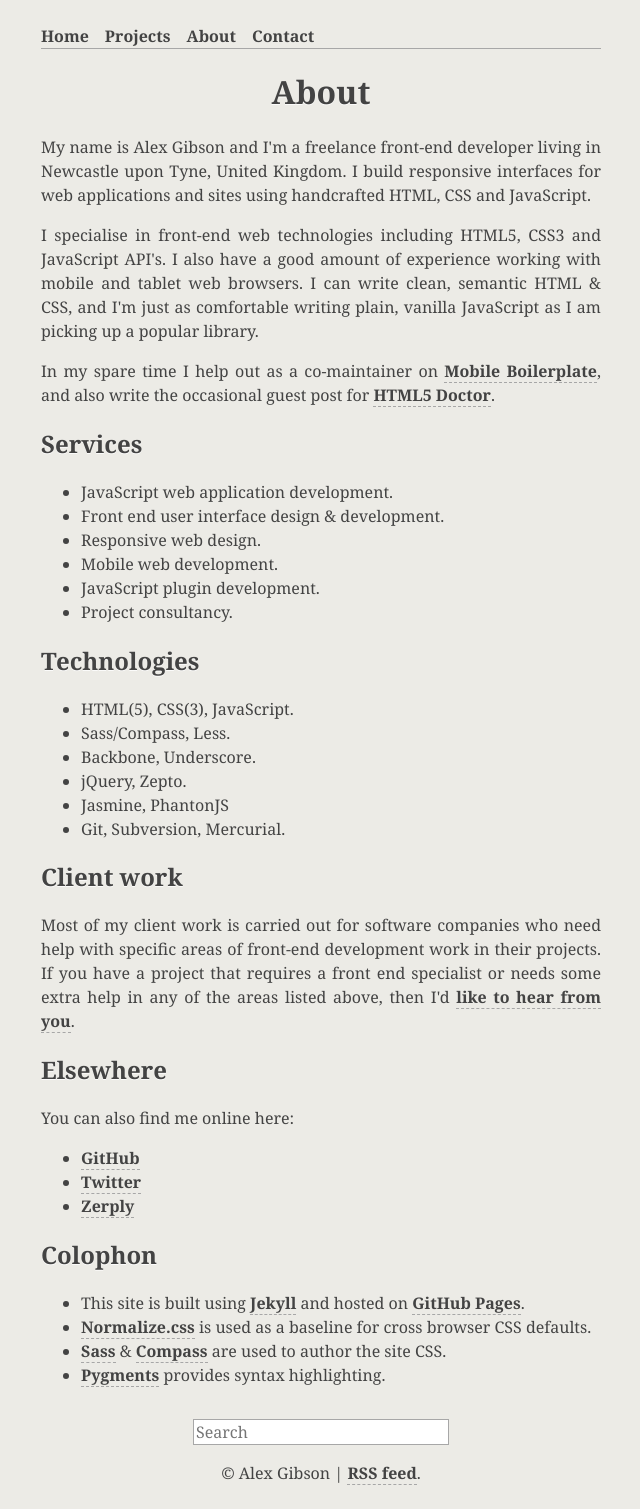
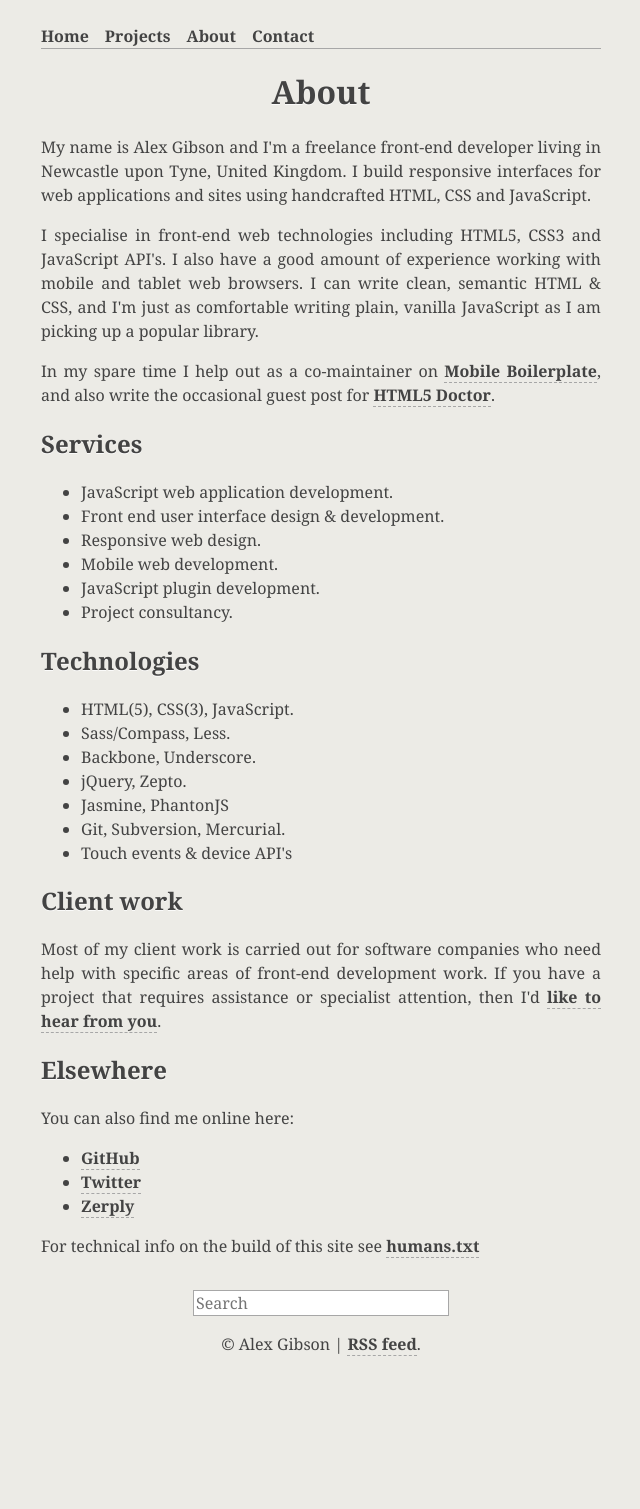
Before and after one commit to alexgibson/alxgbsn.co.uk, a Jekyll site: the page built from about/index.html, in a window 1280 px wide. Shown: the whole page, without its empty margins (319-959 px from the left). Built offline with Jekyll 4.4.1, drawn with Linux system fonts in a browser that asks for light colours; Markdown is read by kramdown in place of the engine named in the settings; after the commit the page ends 1380 px from its top, so only the background shows below that.

Commit message:
Add humans.txt

```diff
--- a/about/index.html
+++ b/about/index.html
@@ -38,12 +38,13 @@ desc: About Alex Gibson, a front end developer from Newcastle upon Tyne, United
 		<li>jQuery, Zepto.</li>
 		<li>Jasmine, PhantonJS</li>
 		<li>Git, Subversion, Mercurial.</li>
+		<li>Touch events &amp; device API's</li>
 	</ul>
 
 	<h2>Client work</h2>
 
 	<p>
-		Most of my client work is carried out for software companies who need help with specific areas of front-end development work in their projects. If you have a project that requires a front end specialist or needs some extra help in any of the areas listed above, then I'd <a href="{{ root }}/contact/">like to hear from you</a>.
+		Most of my client work is carried out for software companies who need help with specific areas of front-end development work. If you have a project that requires assistance or specialist attention, then I'd <a href="{{ root }}/contact/">like to hear from you</a>.
 	</p>
 
 	<h2>Elsewhere</h2>
@@ -58,13 +59,6 @@ desc: About Alex Gibson, a front end developer from Newcastle upon Tyne, United
 		<li><a href="http://zerply.com/alexgibson">Zerply</a></li>
 	</ul>
 
-	<h2>Colophon</h2>
-
-	<ul>
-		<li>This site is built using <a href="http://jekyllrb.com">Jekyll</a> and hosted on <a href="http://pages.github.com">GitHub Pages</a>.</li>
-		<li><a href="http://necolas.github.com/normalize.css/">Normalize.css</a> is used as a baseline for cross browser CSS defaults.</li>
-		<li><a href="http://sass-lang.com">Sass</a> &amp; <a href="http://compass-style.org">Compass</a> are used to author the site CSS.</li>
-		<li><a href="http://pygments.org">Pygments</a> provides syntax highlighting.</li>
-	</ul>
+	<p>For technical info on the build of this site see <a href="{{ root }}/humans.txt">humans.txt</a></p>
 
 </article>
--- a/index.html
+++ b/index.html
@@ -16,7 +16,7 @@ desc: Alex Gibson is a freelance front–end web developer living in Newcastle u
     </p>
 
     <p>
-    	<a href="https://twitter.com/alex_gibson" class="twitter-follow-button" data-show-count="false">Follow @alex_gibson</a>
+    	<a href="https://twitter.com/alex_gibson" class="twitter-follow-button" data-show-count="true">Follow @alex_gibson</a>
 		<script>!function(d,s,id){var js,fjs=d.getElementsByTagName(s)[0];if(!d.getElementById(id)){js=d.createElement(s);js.id=id;js.src="//platform.twitter.com/widgets.js";fjs.parentNode.insertBefore(js,fjs);}}(document,"script","twitter-wjs");</script>
 	</p>
 
```
Also changed, not shown: humans.txt (added, +13 -0 lines), 5 other files.
